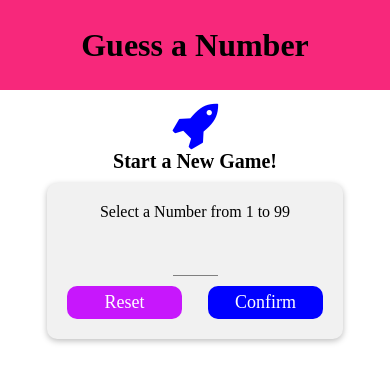
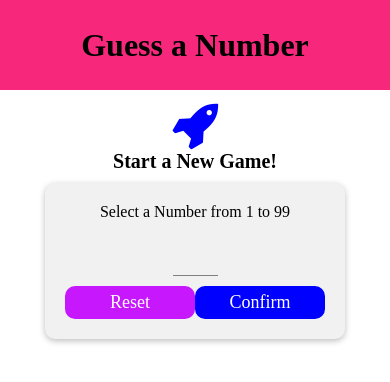
Before and after one commit to pauldubois777/UdemyReactNativeGuessNumber, a React Native app: screen / in a window 390 px wide. Shown: the top 382 px of the page. Built offline with nearby package versions, Linux system fonts and the light colour scheme.

Commit message:
Start work for responsive and adaptive

```diff
--- a/src/components/Card.js
+++ b/src/components/Card.js
@@ -1,5 +1,6 @@
 import React from 'react';
 import { StyleSheet, View } from 'react-native';
+import colors from '../constants/colors';
 
 const Card = props => {
   return (
@@ -10,7 +11,11 @@ const Card = props => {
 const styles = StyleSheet.create({
   card: {
     // Common
-    backgroundColor: 'white',
+    width: '80%',
+    maxWidth: '95%',
+    minWidth: 300,
+    alignItems: 'center',
+    backgroundColor: colors.card,
     marginTop: 10,
     padding: 20,
     borderRadius: 10,
--- a/src/components/Header.js
+++ b/src/components/Header.js
@@ -1,5 +1,5 @@
 import React from 'react';
-import { StyleSheet, View } from 'react-native';
+import { Dimensions, StyleSheet, View } from 'react-native';
 
 import colors from '../constants/colors';
 import TextStyled from '../components/TextStyled';
@@ -15,7 +15,8 @@ const Header = props => {
 const styles = StyleSheet.create({
   header: {
     width: '100%',
-    height: 90,
+    maxHeight: 90,
+    height: Dimensions.get('window').height > 600 ? 90 : 50,
     // paddingTop: 36,
     backgroundColor: colors.primary,
     alignItems: 'center',
--- a/src/screens/GameOverScreen.js
+++ b/src/screens/GameOverScreen.js
@@ -51,8 +51,9 @@ const styles = StyleSheet.create({
     justifyContent: 'flex-start'
   },
   gameOverCard: {
-    width: 300,
-    maxWidth: '80%',
+    width: '80%',
+    maxWidth: '95%',
+    minWidth: 300,
     alignItems: 'center',
     backgroundColor: colors.card
   },
--- a/src/screens/StartGameScreen.js
+++ b/src/screens/StartGameScreen.js
@@ -1,6 +1,7 @@
 import React, { useState } from 'react';
 import {
   Alert,
+  Dimensions,
   Keyboard,
   StyleSheet,
   TouchableWithoutFeedback,
@@ -52,9 +53,13 @@ const StartGameScreen = props => {
   return (
     <TouchableWithoutFeedback onPress={() => Keyboard.dismiss()}>
       <View style={styles.screen}>
-        <Icon name="rocket" size={50} color={colors.ok} />
+        <Icon
+          name="rocket"
+          size={Dimensions.get('window').height > 600 ? 50 : 30}
+          color={colors.ok}
+        />
         <TextStyled style={styles.title}>Start a New Game!</TextStyled>
-        <Card style={styles.inputCard}>
+        <Card>
           <TextStyled>Select a Number from 1 to 99</TextStyled>
           <TextInputStyled
             blurOnSubmit
@@ -94,18 +99,9 @@ const StartGameScreen = props => {
 };
 
 const styles = StyleSheet.create({
-  inputCard: {
-    width: 300,
-    maxWidth: '80%',
-    alignItems: 'center',
-    backgroundColor: colors.card
-  },
   confirmStartCard: {
-    width: 275,
-    maxWidth: '75%',
-    alignItems: 'center',
-    backgroundColor: colors.card,
-    marginTop: 20
+    width: '60%',
+    minWidth: 200
   },
   input: {
     width: 45,
@@ -134,7 +130,8 @@ const styles = StyleSheet.create({
     // paddingBottom: 15
   },
   buttonView: {
-    width: '45%'
+    minWidth: '40%',
+    width: Dimensions.get('window').width / 3
   }
 });
 
```
